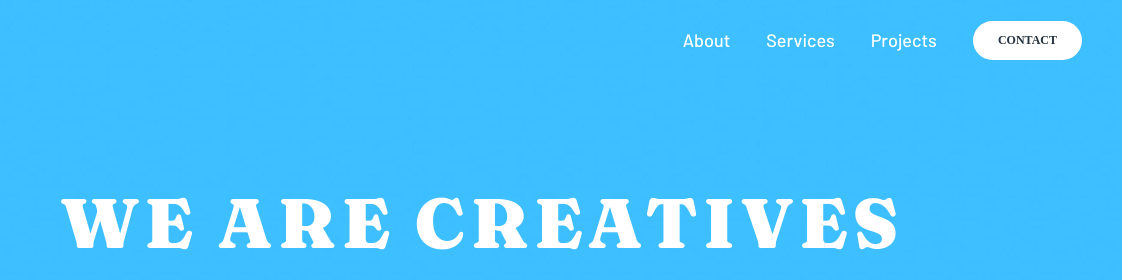
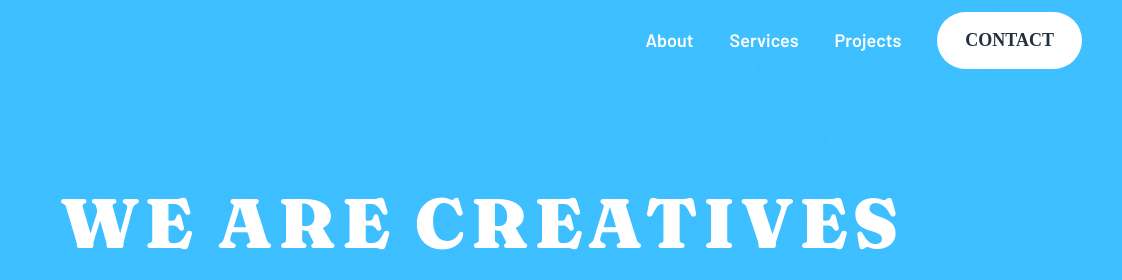
Before and after one commit to K3nK0/sunnyside-agency-landing-page-main, a plain HTML site: page index.html in a window 1280 px wide. Shown: the top 280 px of the page, 158-1280 px from the left. Drawn offline with Linux system fonts and the light colour scheme.

Commit message:
modif bouton contact

```diff
--- a/styles/_generale.scss
+++ b/styles/_generale.scss
@@ -50,7 +50,7 @@ body {
                     .item-navbar {
                         color: $White;
                         font-family: Barlow;
-                        font-weight: 500;
+                        font-weight: 700;
                         list-style-type: none;
                         margin: 0 18px;
                         cursor: pointer;
@@ -58,16 +58,16 @@ body {
                             color: $VeryDarkDesaturatedBlue;
                             font-family: Frauces;
                             text-transform: uppercase;
-                            font-size: 12px;
+                            // font-size: 12px;
                             font-weight: 900;
                             background: $White;
-                            padding: 12px 25px;
+                            padding: 18px 28px;
                             border-radius: 9999px;
                             margin-right: 30px;
 
                             &:hover {
                                 color: $White;
-                                background: $DarkBlue;
+                                background: hsl(194, 100%, 64%);
                             }
                         }
                     }
```
Also changed, not shown: styles/style.css, 1 other file.
